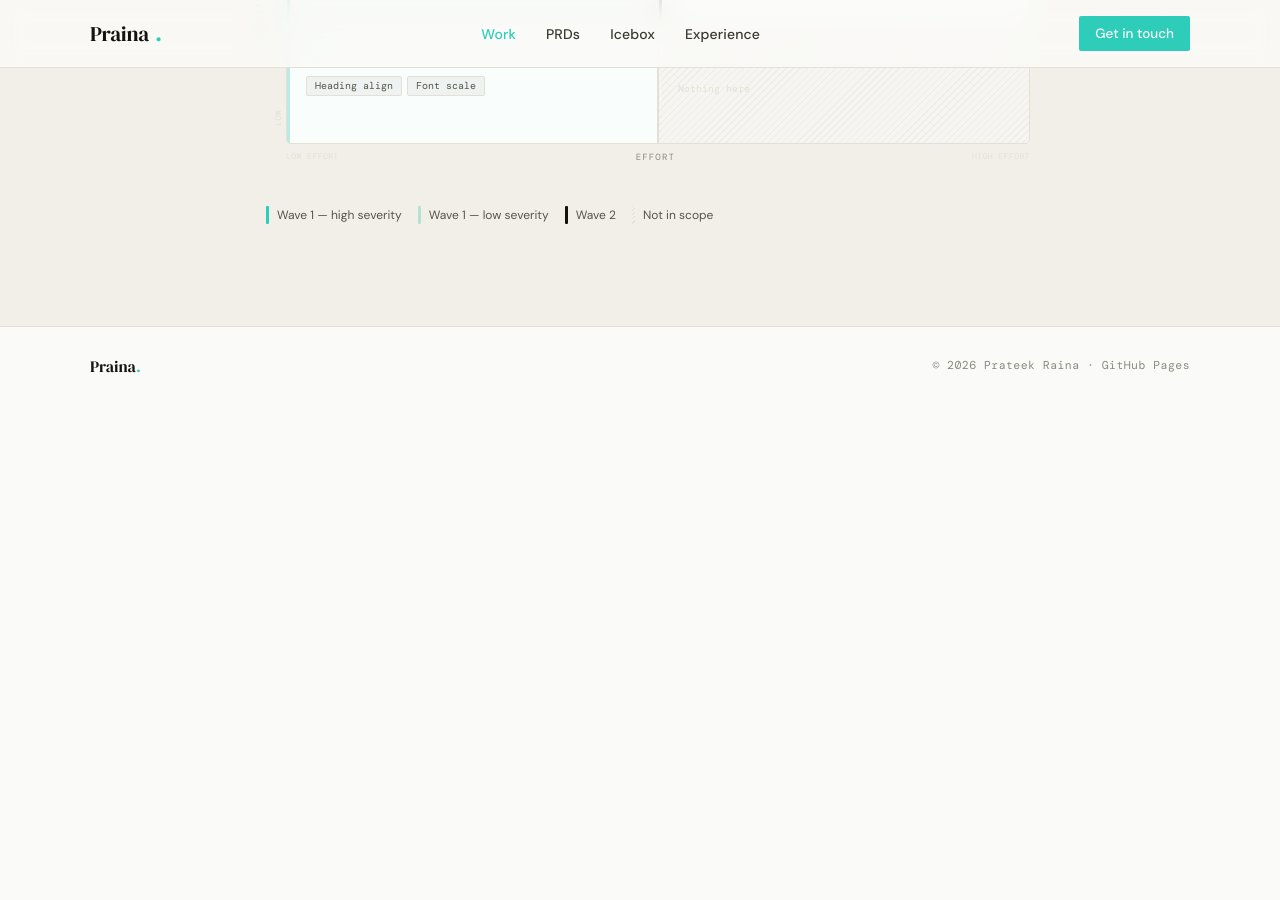
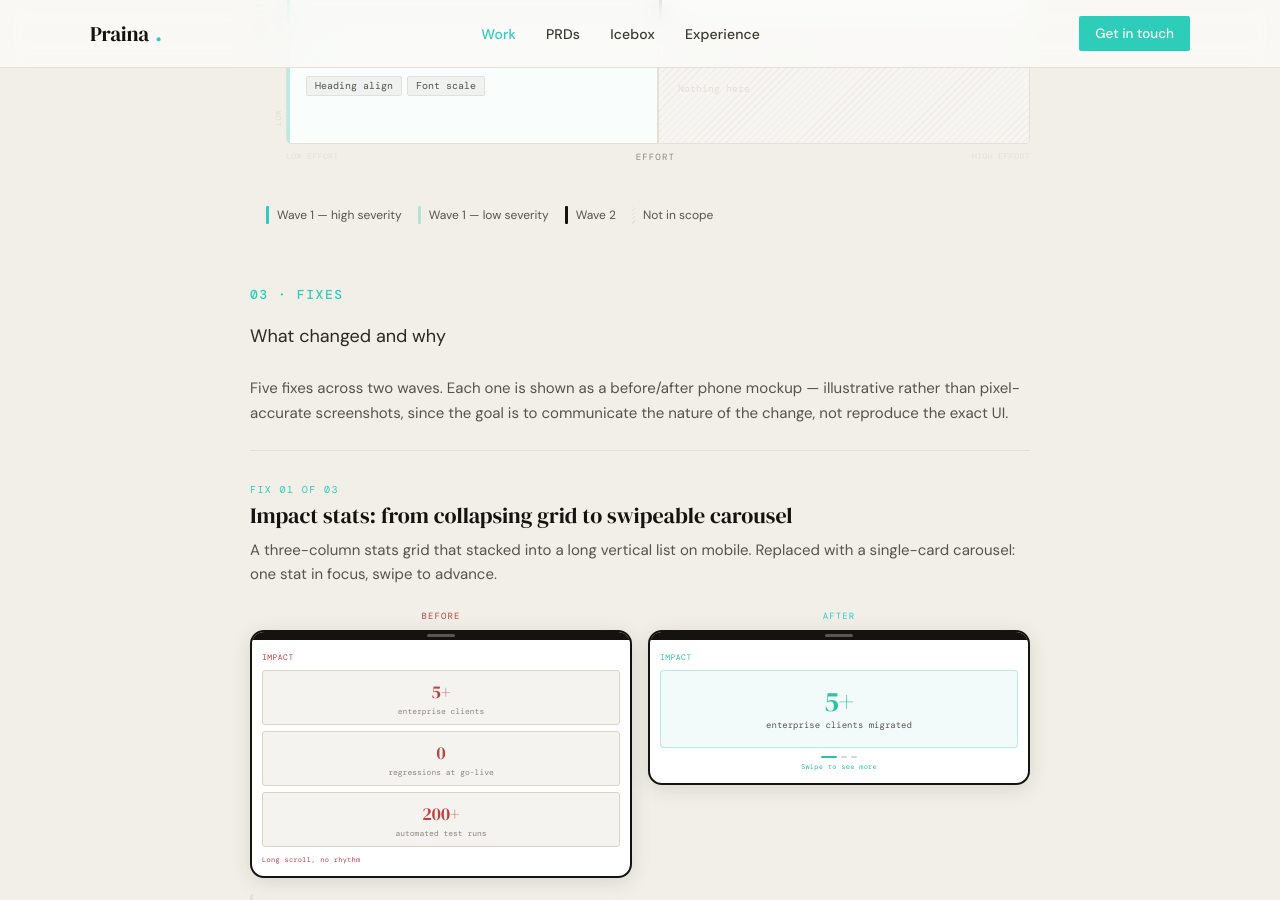
Before and after one commit to praina/praina.github.io, a Jekyll site: the page built from _case_studies/case3-mobile-redesign.html, in a window 1280 px wide and 900 px high, scrolled down 2075 px. Built offline with Jekyll 4.4.1, drawn with Linux system fonts in a browser that asks for light colours; some web fonts are replaced; before the commit the page ends 2480 px from its top, so only the background shows below that; some of the changed text lies outside the part shown.

Commit message:
feat: case3 section 03 fix01 — impact carousel before/after

```diff
--- a/_case_studies/case3-mobile-redesign.html
+++ b/_case_studies/case3-mobile-redesign.html
@@ -360,5 +360,75 @@ order: 3
   </div>
 </div>
 
+<!-- ── SECTION 03: FIXES ─────────────────────────────── -->
+<div class="case__section" data-reveal>
+  <h2 class="case__section-h">03 · Fixes</h2>
+  <p class="case__section-body" style="margin-bottom: 24px;">What changed and why</p>
+
+  <p style="font-size:15px; color:var(--c-ink-body); line-height:1.65; margin-bottom:32px; padding-bottom:24px; border-bottom:1px solid var(--c-border);">
+    Five fixes across two waves. Each one is shown as a before/after phone mockup — illustrative rather than pixel-accurate screenshots, since the goal is to communicate the nature of the change, not reproduce the exact UI.
+  </p>
+
+  <!-- Fix 01 -->
+  <div class="c3-fix-block">
+    <div class="c3-fix-num">Fix 01 of 03</div>
+    <h3 class="c3-fix-title">Impact stats: from collapsing grid to swipeable carousel</h3>
+    <p class="c3-fix-desc">A three-column stats grid that stacked into a long vertical list on mobile. Replaced with a single-card carousel: one stat in focus, swipe to advance.</p>
+
+    <div class="c3-ba-pair">
+      <div class="c3-ba-col">
+        <div class="c3-ba-label c3-ba-label--before">Before</div>
+        <div class="c3-phone">
+          <div class="c3-phone-bar"><div class="c3-phone-dot"></div></div>
+          <div class="c3-phone-body">
+            <div style="font-family:var(--f-mono);font-size:8px;color:#C04040;letter-spacing:.06em;text-transform:uppercase;margin-bottom:8px;">Impact</div>
+            <div style="display:flex;flex-direction:column;gap:6px;">
+              <div style="padding:8px;background:#F5F3EF;border:1px solid #D8D4C8;border-radius:3px;text-align:center;">
+                <div style="font-family:var(--f-display);font-size:18px;color:#C04040;">5+</div>
+                <div style="font-size:8px;color:#8C8880;margin-top:2px;font-family:var(--f-mono);">enterprise clients</div>
+              </div>
+              <div style="padding:8px;background:#F5F3EF;border:1px solid #D8D4C8;border-radius:3px;text-align:center;">
+                <div style="font-family:var(--f-display);font-size:18px;color:#C04040;">0</div>
+                <div style="font-size:8px;color:#8C8880;margin-top:2px;font-family:var(--f-mono);">regressions at go-live</div>
+              </div>
+              <div style="padding:8px;background:#F5F3EF;border:1px solid #D8D4C8;border-radius:3px;text-align:center;">
+                <div style="font-family:var(--f-display);font-size:18px;color:#C04040;">200+</div>
+                <div style="font-size:8px;color:#8C8880;margin-top:2px;font-family:var(--f-mono);">automated test runs</div>
+              </div>
+            </div>
+            <div style="font-size:7px;color:#C04040;font-family:var(--f-mono);margin-top:8px;letter-spacing:.04em;">Long scroll, no rhythm</div>
+          </div>
+        </div>
+      </div>
+
+      <div class="c3-ba-col">
+        <div class="c3-ba-label c3-ba-label--after">After</div>
+        <div class="c3-phone">
+          <div class="c3-phone-bar"><div class="c3-phone-dot"></div></div>
+          <div class="c3-phone-body">
+            <div style="font-family:var(--f-mono);font-size:8px;color:#2BC4A2;letter-spacing:.06em;text-transform:uppercase;margin-bottom:8px;">Impact</div>
+            <div style="padding:16px 12px;background:#F3FBFA;border:1px solid rgba(43,196,162,.3);border-radius:4px;text-align:center;margin-bottom:8px;">
+              <div style="font-family:var(--f-display);font-size:28px;color:#2BC4A2;line-height:1;">5+</div>
+              <div style="font-size:9px;color:#5A5650;margin-top:4px;font-family:var(--f-mono);">enterprise clients migrated</div>
+            </div>
+            <div style="display:flex;justify-content:center;gap:4px;margin-bottom:4px;">
+              <div style="width:16px;height:2px;background:#2BC4A2;border-radius:1px;"></div>
+              <div style="width:6px;height:2px;background:#D8D4C8;border-radius:1px;"></div>
+              <div style="width:6px;height:2px;background:#D8D4C8;border-radius:1px;"></div>
+            </div>
+            <div style="font-size:7px;color:#2BC4A2;font-family:var(--f-mono);text-align:center;letter-spacing:.04em;">Swipe to see more</div>
+          </div>
+        </div>
+      </div>
+    </div>
+
+    <div class="c3-tradeoff">
+      <span class="c3-tradeoff-tag">The tradeoff</span>
+      <p class="c3-tradeoff-text">A carousel trades glanceability for focus. On a small screen where a three-column grid becomes an unreadable vertical list, the trade is worth making.</p>
+    </div>
+  </div>
+
+  <hr class="c3-fix-divider">
+
 </div><!-- /.case__body -->
 </div><!-- /.detail-content -->
```
